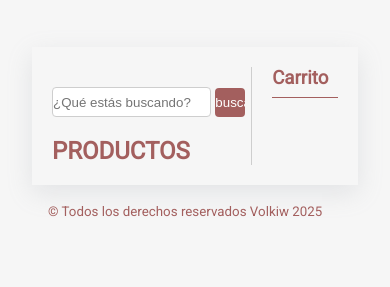
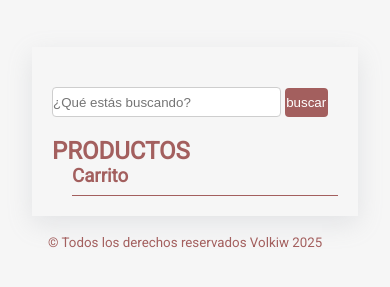
Before and after one commit to Adalab/modulo-2-evaluacion-final-Volkiw, a website built with Vite: page src/index.html in a window 390 px wide. Shown: the part 185-472 px from the top of the page. Built offline with nearby package versions, Linux system fonts and the light colour scheme; no server answers.

Commit message:
añadidos estilos responsive

```diff
--- a/src/partials/main.html
+++ b/src/partials/main.html
@@ -1,13 +1,13 @@
 <main class="main">
 
 
-<section class="productos">
+<section class="products">
   <form class="form">
     <input class="js_input-search form__input-search" type="text" placeholder="¿Qué estás buscando?"/>
     <input class="js_submit-search form__submit" type="submit" value="buscar" />
   </form>
-  <h2 class="productos__title">PRODUCTOS</h2>
-  <ul class="js_list-products productos__list"></ul>
+  <h2 class="products__title">PRODUCTOS</h2>
+  <ul class="js_list-products products__list"></ul>
 </section>
 
 <section class="secc-cart">
--- a/src/scss/layout/_main.scss
+++ b/src/scss/layout/_main.scss
@@ -2,7 +2,7 @@
 
 
 .main {
-    max-width: 1300px;
+    max-width: 1500px;
     margin: auto;
     display: flex;
     box-shadow: rgba(149, 157, 165, 0.2) 0px 8px 24px;
@@ -10,8 +10,8 @@
 }
 
 
-.productos{
-    width: 70%;
+.products{
+    width: 75%;
     border-right: 1px solid #cecece;
 
     &__title{
@@ -93,7 +93,8 @@
 }
 
 .secc-cart{
-    width: 30%;
+    width: 25%;
+    max-width: 370px;
     padding-left: 20px;
 
     &__title{
@@ -119,6 +120,7 @@
 .cart{
     display:flex;
     flex-direction:row;
+    justify-content: space-around;
     padding:15px 0;
     border-bottom: solid 0.5px #6a6a6a;
 
@@ -160,3 +162,31 @@
 .hidden {
     display:none;
 }
+
+@media all and (max-width:1400px) {
+    .products{
+        width:60%;
+    }
+
+    .product{
+        width: 200px;
+    }
+
+    .secc-cart{
+        width:40%;
+    }
+}
+
+@media all and (max-width:850px) {
+    .main{
+        display:block;
+    }
+    .products{
+        width:100%;
+        border-right: 0px;
+    }
+
+    .secc-cart{
+        width:100%;
+    }
+}
```
